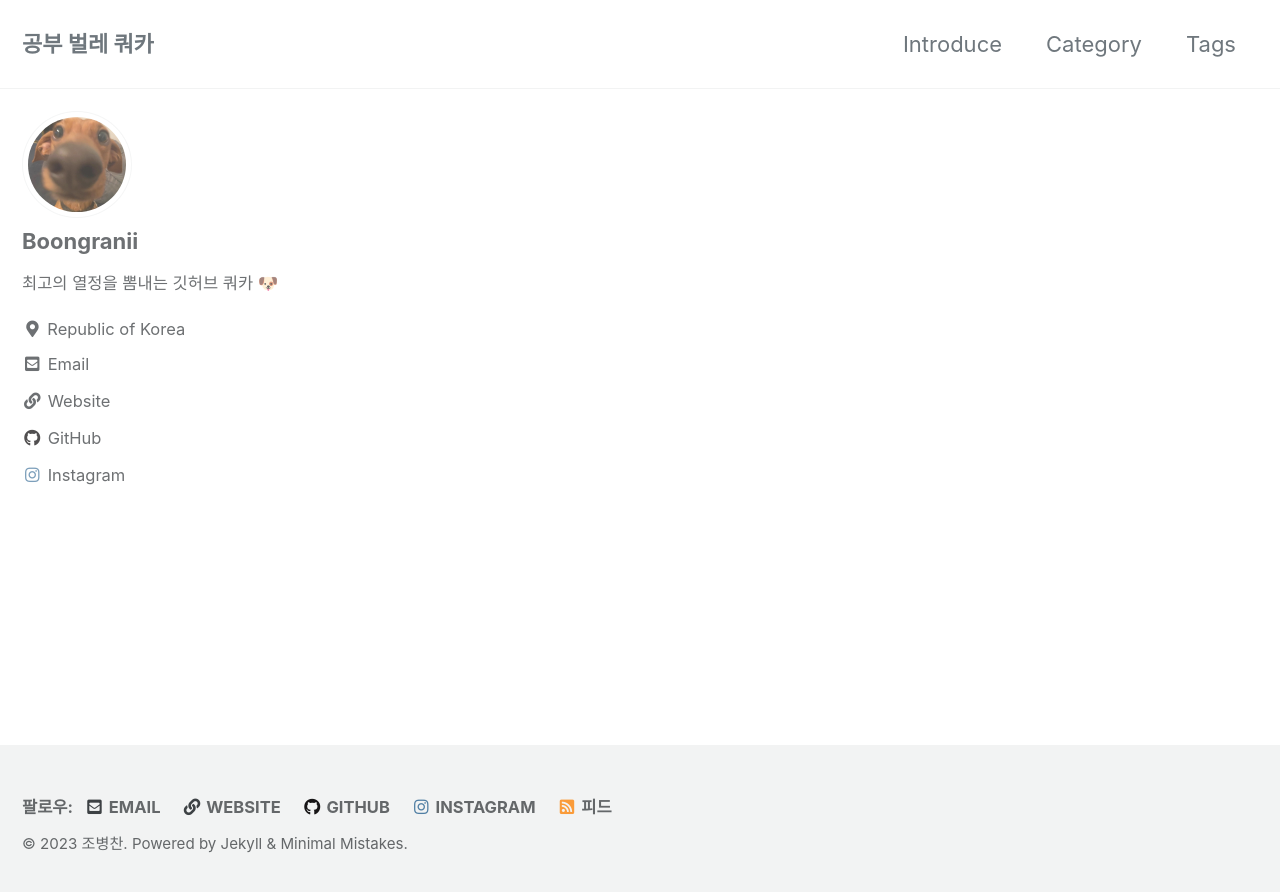
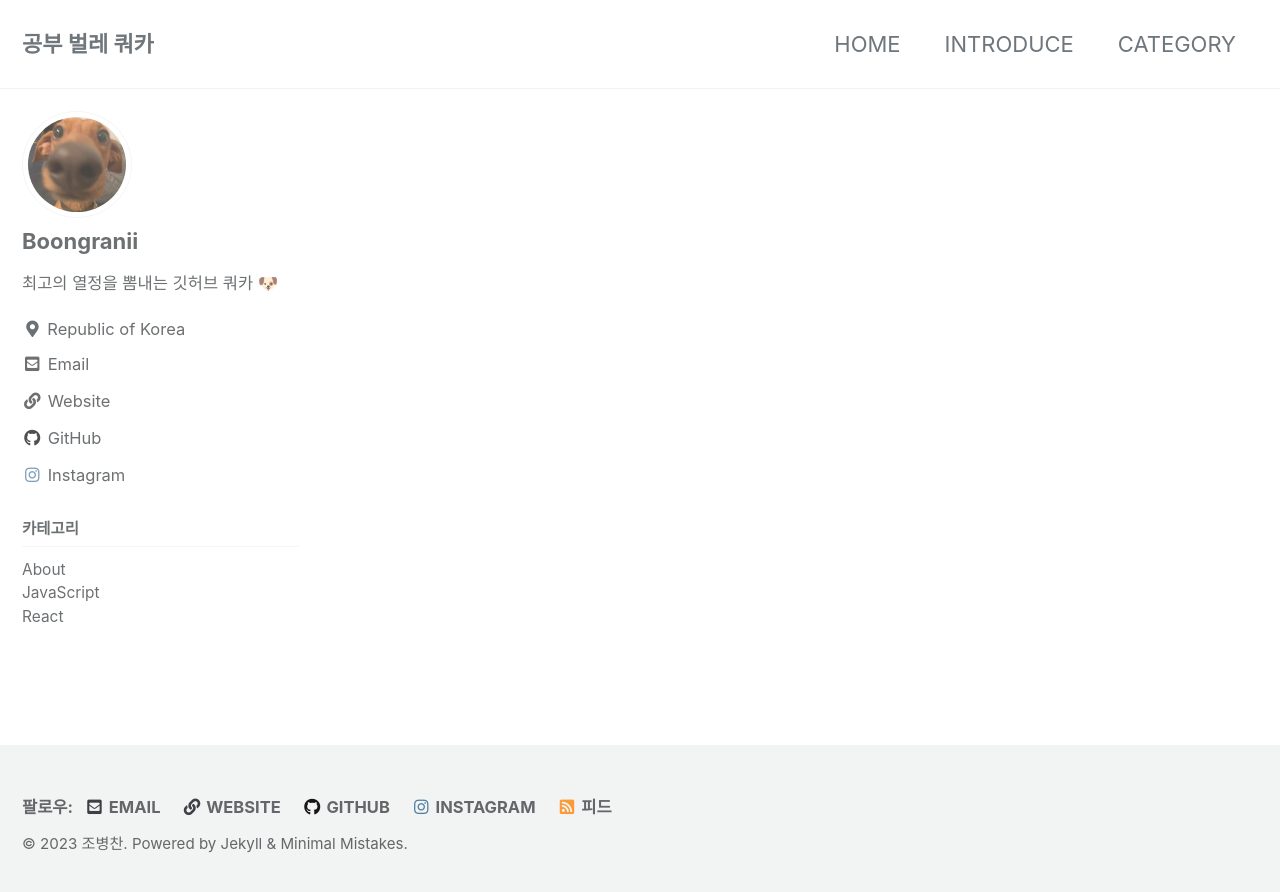
Before and after one commit to bbjbc/bbjbc.github.io, a Jekyll site: the page built from index.html, in a window 1280 px wide. Shown: the top 892 px of the page. Built offline with Jekyll 4.4.1, drawn with Linux system fonts in a browser that asks for light colours; cached includes are drawn as plain includes; the list of posts is cut into pages by our own code.

Commit message:
상단바, 사이드바 수정

```diff
--- a/_data/navigation.yml
+++ b/_data/navigation.yml
@@ -4,9 +4,19 @@ main:
   #   url: https://mmistakes.github.io/minimal-mistakes/docs/quick-start-guide/
   # - title: "About"
   #   url: https://mmistakes.github.io/minimal-mistakes/about/
-  - title: "Introduce"
+  - title: "HOME"
+    url: https://bbjbc.github.io
+  - title: "INTRODUCE"
     url: /about/
-  - title: "Category"
+  - title: "CATEGORY"
     url: "/categories/"
-  - title: "Tags"
-    url: /tags/
+
+sidebar-category:
+  - title: "카테고리"
+    children:
+      - title: "About"
+        url: /about/
+      - title: "JavaScript"
+        url: "/javascript"
+      - title: "React"
+        url: "/react"
```
